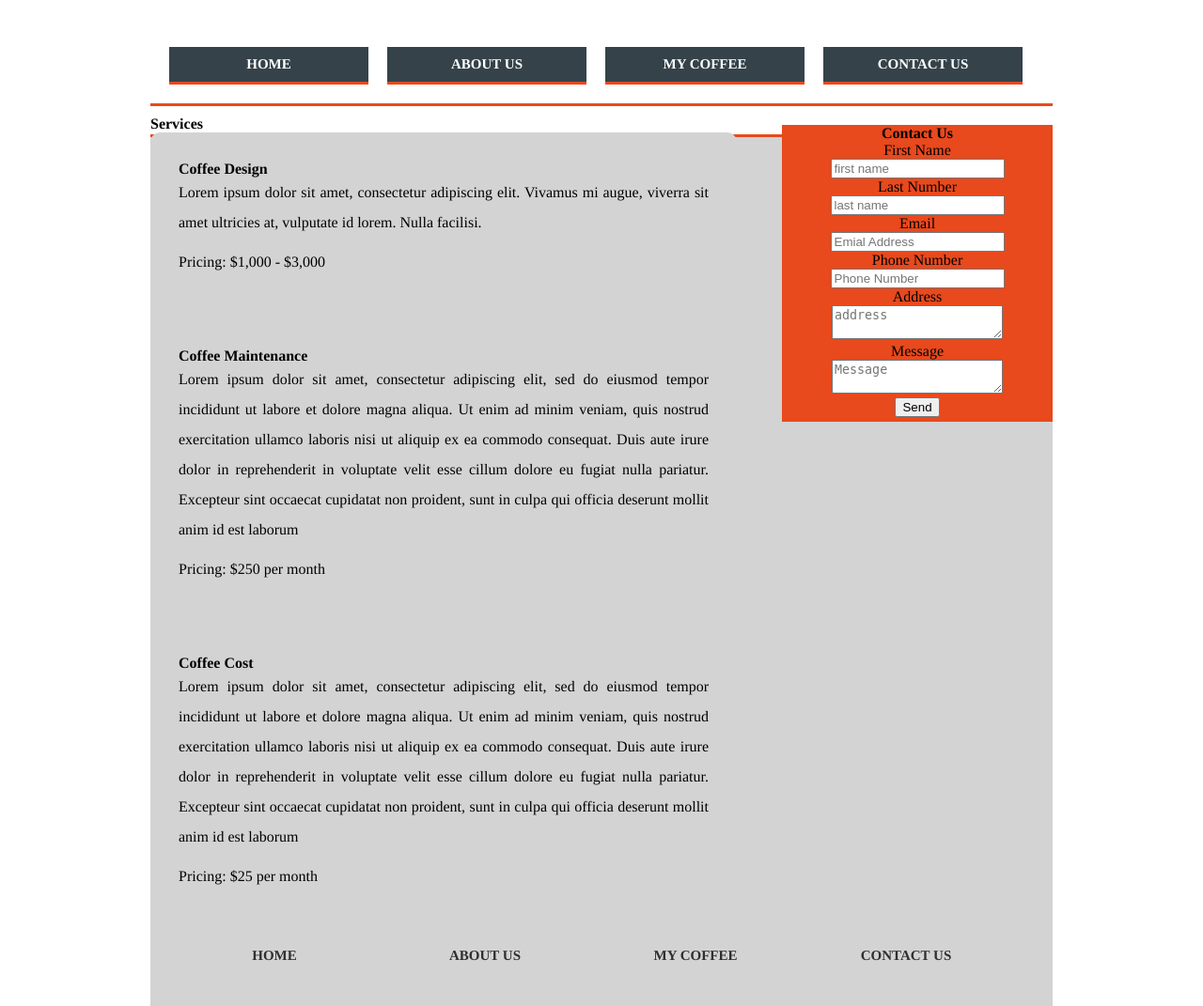
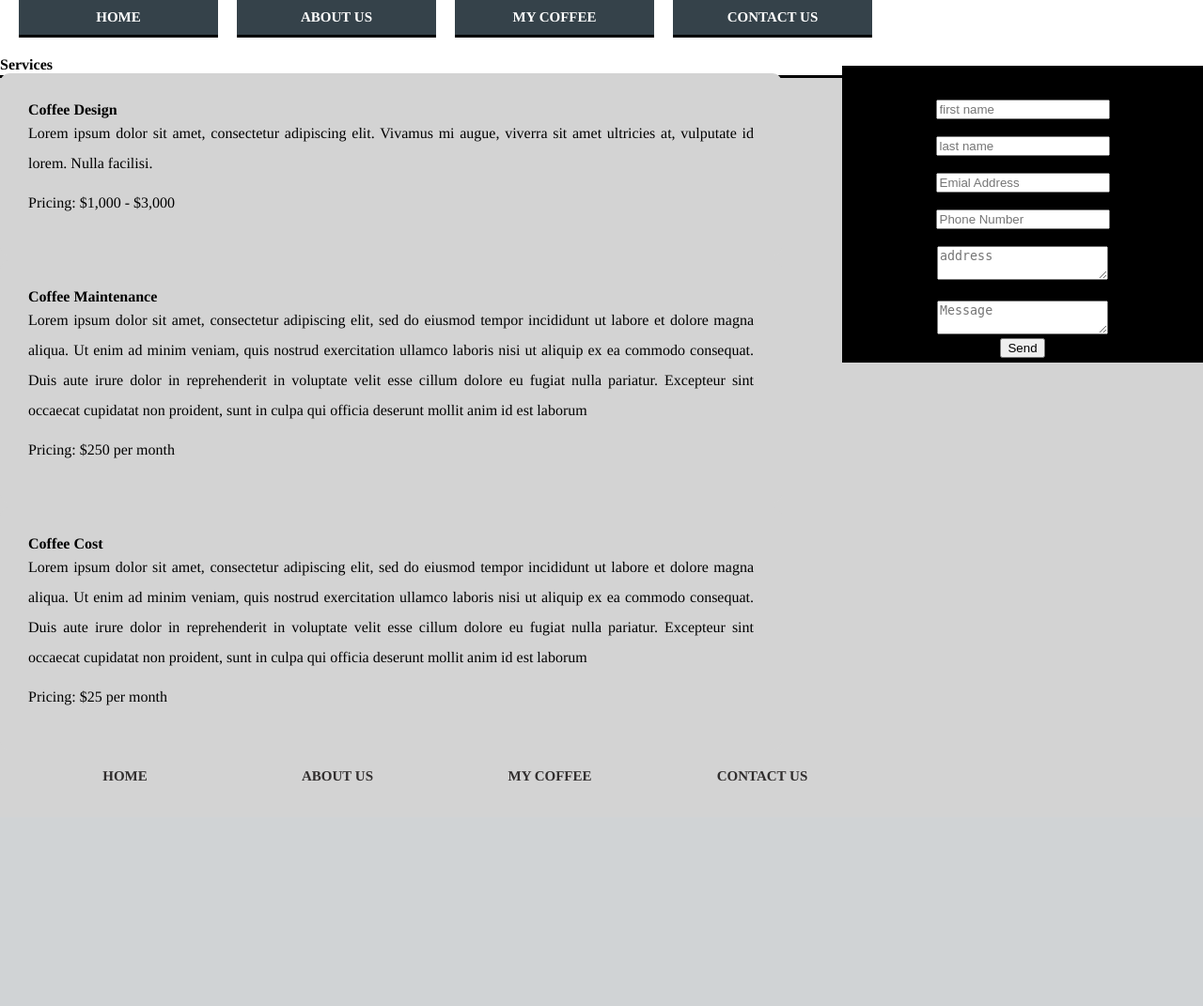
Before and after one commit to kirti/static-website-html-css, a PHP site: page /contactUs.html in a window 1280 px wide. Shown: the whole page at 94% size. After the commit the page ends 832 px from the top, so only its background shows below. Run offline with PHP 8.4, Linux system fonts and the light colour scheme.

Commit message:
Update style.css

```diff
--- a/style.css
+++ b/style.css
@@ -11,7 +11,7 @@ h1, h2, h3, h4, h5, h6, p, a, ul, ol, li, small
 
 body {
     width: 100%;
-    max-width: 960px;
+    /* max-width: 960px; */
     margin: 0 auto;
     font-family: Times, Times New Roman, Georgia, serif;
 }
@@ -19,8 +19,9 @@ body {
 /* Make the nav take up the whole body width, and give it some top and bottom margin space */
 nav {
     width: 100%;
-    margin: 20px 0;
-
+    max-height: fit-content;
+    margin: 0px 0;
+    margin-bottom: 10px;
 }
 /* Make the list of links take up the whole width of the nav */
 nav ul {
@@ -37,7 +38,7 @@ nav li {
     text-decoration: none;
     display: inline;
     padding: 0 20px 0 20px;
-    width:20%;
+    width:15%;
 }
 
 nav ul li a {
@@ -49,14 +50,51 @@ nav ul li a {
 
 }
 
-header{
-
-    color: #ffffff;
-    padding-top: 30px;
-    min-height: 70px;
-    border-bottom: #e8491d 3px solid;
+/* Reset default list styles */
+ul.nav-list {
+  list-style-type: none;
+  margin: 0;
+  padding: 0;
 }
 
+/* Style the navigation bar */
+.navbar {
+  background-color: black;
+  min-height: 70px;
+  border-bottom: 3px solid #ffffff;
+  text-align: center;
+  justify-content: space-between;
+  /* Center the items horizontally */
+}
+.main{
+  max-width: 916px;
+  align-items: center;
+  margin-right: auto;
+  margin-left: auto;
+}
+
+/* Style the navigation items */
+.nav-item {
+  display: inline-block;
+  margin-top: 10px;
+  /* Display items in a horizontal line */
+  margin: 0 15px;
+    margin-top: 10px;
+    margin-right: 50px;
+  font-size: 16px;
+}
+
+.nav-item a {
+  color: #ffffff;
+  text-decoration: none;
+  transition: color 0.3s ease;
+  border-radius: 10px;
+}
+
+.nav-item a:hover {
+  color: #ffae63;
+  /* Change color on hover */
+}
 header nav ul li a,
 header nav ul li a:focus,
 header nav ul li a:visited,
@@ -65,7 +103,7 @@ header nav ul li a:active{
 
     text-align: center;
     padding: 8px 0;
-    border-bottom: #e8491d 3px solid;
+    border-bottom: black 3px solid;
     background:#35424a;
     font-weight:bold;
     font-size:15px;
@@ -78,7 +116,7 @@ header nav ul li a:active{
 footer {
     padding: 20px;
     margin-top: 20px;
-    border-top: #e8491d 3px solid;
+    border-top: black 3px solid;
     background-color: lightgray;
     text-align: right;
 
@@ -103,7 +141,7 @@ aside{
     width:200px;
     float:right;
     text-align:center;
-    border-bottom:#e8491d solid 5px;
+    border-bottom:black solid 5px;
     background:lightgray;
     margin-left:10px;
 }
@@ -162,7 +200,7 @@ aside#sidebar{
     float:right;
     width:30%;
     margin-top:10px;
-    background:#e8491d;
+    background:black;
   }
 
   aside#sidebar .contactForm input, aside#sidebar .contactForm textarea{
@@ -201,7 +239,7 @@ aside#sidebar{
 
   .button {
     height: 38px;
-    background: #e8491d;
+    background: black;
     border: 0;
     padding-left: 20px;
     padding-right: 20px;
@@ -216,7 +254,7 @@ table {
   }
 
   td, th {
-    border: 1px solid #e8491d;
+    border: 1px solid black;
     text-align: left;
     padding: 8px;
     border-style: dotted;
@@ -248,7 +286,7 @@ table {
     margin-right:40px;
     padding:10px;
     text-align: center;
-    border-bottom:#e8491d solid 5px;
+    border-bottom:black solid 5px;
   }
 
   .mainHeading{
@@ -313,7 +351,7 @@ table {
         text-decoration: none;
         text-align: left;
         padding: 8px 0;
-        border-bottom: #e8491d 3px solid;
+        border-bottom: black 3px solid;
         background:#35424a;
         font-weight:bold;
         font-size:15px;
```
